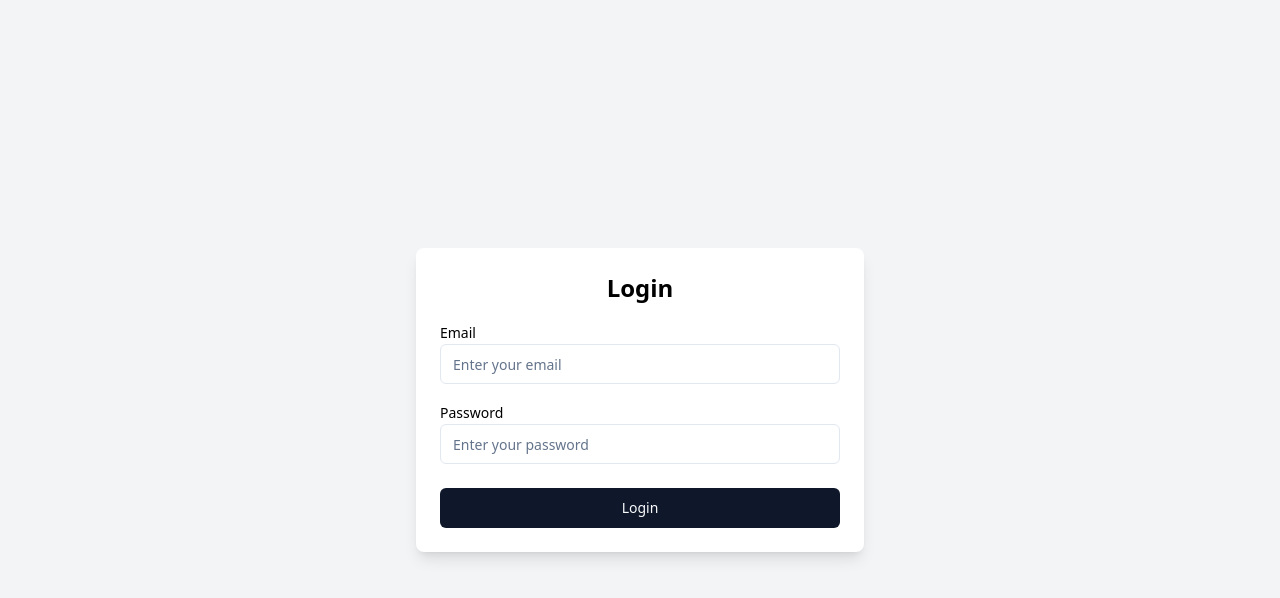
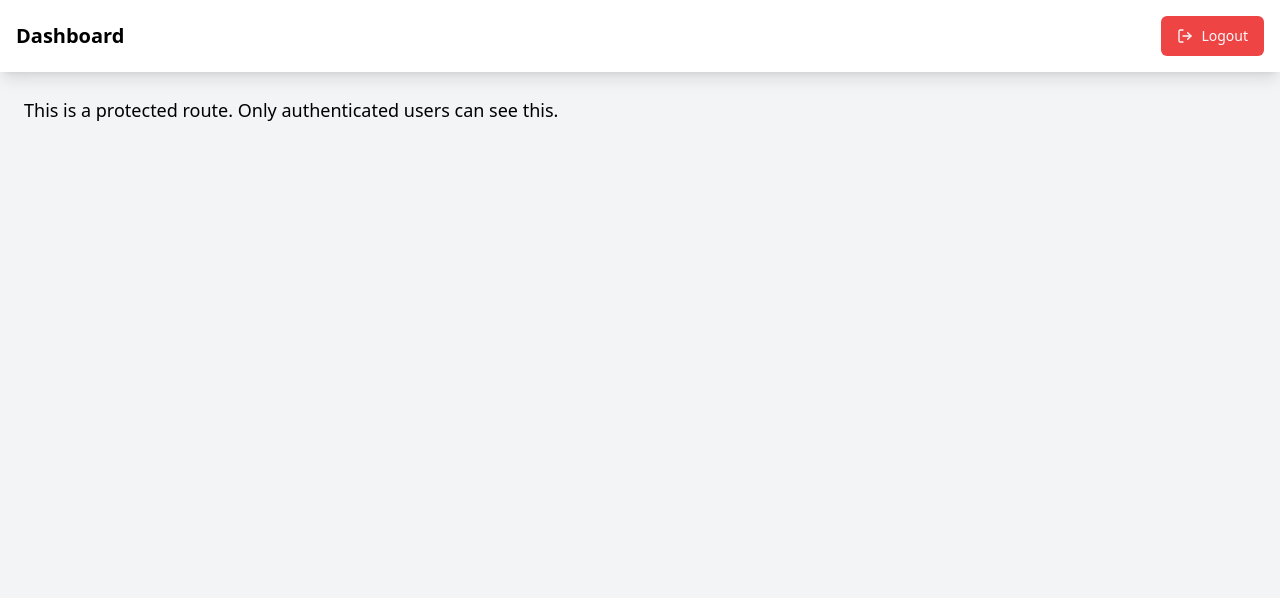
Before and after one commit to umutcanuvut/eva-case, a Vue app: page / in a window 1280 px wide. Shown: the top 598 px of the page. Built offline with nearby package versions, Linux system fonts and the light colour scheme; sample sign-in values are in the browser's storage.

Commit message:
feat: protect dashboard route with Vue Router, add login error handling and loading state

```diff
--- a/package.json
+++ b/package.json
@@ -18,6 +18,7 @@
     "tailwind-merge": "^2.5.2",
     "tailwindcss-animate": "^1.0.7",
     "vue": "^3.4.37",
+    "vue-router": "^4.0.13",
     "vuex": "^4.0.2"
   },
   "devDependencies": {
--- a/src/App.vue
+++ b/src/App.vue
@@ -1,7 +1,5 @@
-<script setup lang="ts">
-import LoginForm from "./components/LoginForm.vue";
-</script>
+<script setup lang="ts"></script>
 
 <template>
-  <LoginForm />
+  <router-view />
 </template>
--- /dev/null
+++ b/src/components/Dashboard.vue
@@ -0,0 +1,34 @@
+<script setup lang="ts">
+import { useStore } from "vuex";
+import { useRouter } from "vue-router";
+import { Button } from "@/components/ui/button";
+import { LogOut } from "lucide-vue-next";
+
+const store = useStore();
+const router = useRouter();
+
+const handleLogout = () => {
+  store.dispatch("logout");
+  router.push({ name: "Login" });
+};
+</script>
+
+<template>
+  <div class="min-h-screen bg-gray-100">
+    <header class="sticky top-0 z-10 bg-white shadow-lg">
+      <div class="flex items-center justify-between p-4">
+        <h1 class="text-xl font-bold">Dashboard</h1>
+        <Button variant="destructive" @click="handleLogout">
+          <LogOut class="mr-2 h-4 w-4" />
+          Logout
+        </Button>
+      </div>
+    </header>
+
+    <main class="p-6">
+      <p class="text-lg">
+        This is a protected route. Only authenticated users can see this.
+      </p>
+    </main>
+  </div>
+</template>
--- a/src/components/LoginForm.vue
+++ b/src/components/LoginForm.vue
@@ -4,14 +4,33 @@ import { Input } from "@/components/ui/input";
 import { Button } from "@/components/ui/button";
 import { Label } from "@/components/ui/label";
 import { useStore } from "vuex";
+import { useRouter } from "vue-router";
+import { LoaderCircle } from "lucide-vue-next";
 
 const email = ref("");
 const password = ref("");
+const loading = ref(false);
+const errorMessage = ref("");
 
 const store = useStore();
+const router = useRouter();
 
-const handleLogin = () => {
-  store.dispatch("login", { email: email.value, password: password.value });
+const handleLogin = async () => {
+  loading.value = true;
+  errorMessage.value = "";
+
+  try {
+    await store.dispatch("login", {
+      email: email.value,
+      password: password.value,
+    });
+
+    router.push({ path: "/" });
+  } catch (error: any) {
+    errorMessage.value = error.message;
+  } finally {
+    loading.value = false;
+  }
 };
 </script>
 
@@ -19,6 +38,9 @@ const handleLogin = () => {
   <div class="flex min-h-screen items-center justify-center bg-gray-100">
     <div class="w-full max-w-md rounded-lg bg-white p-6 shadow-lg">
       <h2 class="mb-4 text-center text-2xl font-bold">Login</h2>
+      <p v-if="errorMessage" class="mb-4 text-center text-red-500">
+        {{ errorMessage }}
+      </p>
       <div class="mb-4">
         <Label for="email">Email</Label>
         <Input
@@ -37,7 +59,12 @@ const handleLogin = () => {
           placeholder="Enter your password"
         />
       </div>
-      <Button class="w-full" @click="handleLogin">Login</Button>
+      <Button class="w-full" @click="handleLogin" :disabled="loading">
+        <template v-if="loading">
+          <LoaderCircle class="mr-3 h-5 w-5 animate-spin" />
+        </template>
+        <template v-else> Login </template>
+      </Button>
     </div>
   </div>
 </template>
--- a/src/main.ts
+++ b/src/main.ts
@@ -2,8 +2,10 @@ import { createApp } from "vue";
 import App from "./App.vue";
 import "./assets/index.css";
 import store from "./store";
+import router from "./router";
 
 const app = createApp(App);
 
 app.use(store);
+app.use(router);
 app.mount("#app");
--- /dev/null
+++ b/src/router/index.ts
@@ -0,0 +1,33 @@
+import { createRouter, createWebHistory } from "vue-router";
+import LoginForm from "@/components/LoginForm.vue";
+import Dashboard from "@/components/Dashboard.vue";
+import store from "@/store";
+
+const routes = [
+  {
+    path: "/login",
+    name: "Login",
+    component: LoginForm,
+  },
+  {
+    path: "/",
+    name: "Dashboard",
+    component: Dashboard,
+    meta: { requiresAuth: true },
+  },
+];
+
+const router = createRouter({
+  history: createWebHistory(),
+  routes,
+});
+
+router.beforeEach((to, _from, next) => {
+  if (to.meta.requiresAuth && !store.getters.isAuthenticated) {
+    next({ name: "Login" });
+  } else {
+    next();
+  }
+});
+
+export default router;
--- a/src/store/index.ts
+++ b/src/store/index.ts
@@ -37,12 +37,16 @@ const store = createStore<State>({
         const user: User = userInfoResponse.data.Data.user;
         commit("setUser", user);
       } catch (error: any) {
-        if (error.response && error.response.status === 401) {
-          console.error("Invalid credentials");
+        if (error.response) {
+          if (error.response.status === 401) {
+            throw new Error("Invalid email or password.");
+          } else if (error.response.status === 500) {
+            throw new Error("Server error. Please try again later.");
+          }
         } else {
           console.error("An unexpected error occurred:", error.message);
+          throw new Error("An unexpected error occurred. Please try again.");
         }
-        throw new Error("Login failed");
       }
     },
     logout({ commit }) {
```
Also changed, not shown: 1 other file (tests, documents, lock files or other folders).
